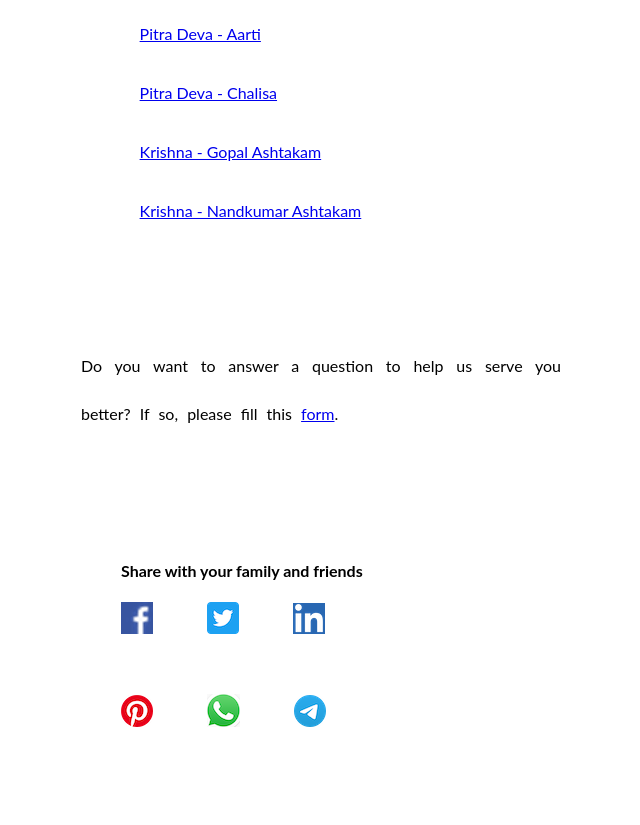
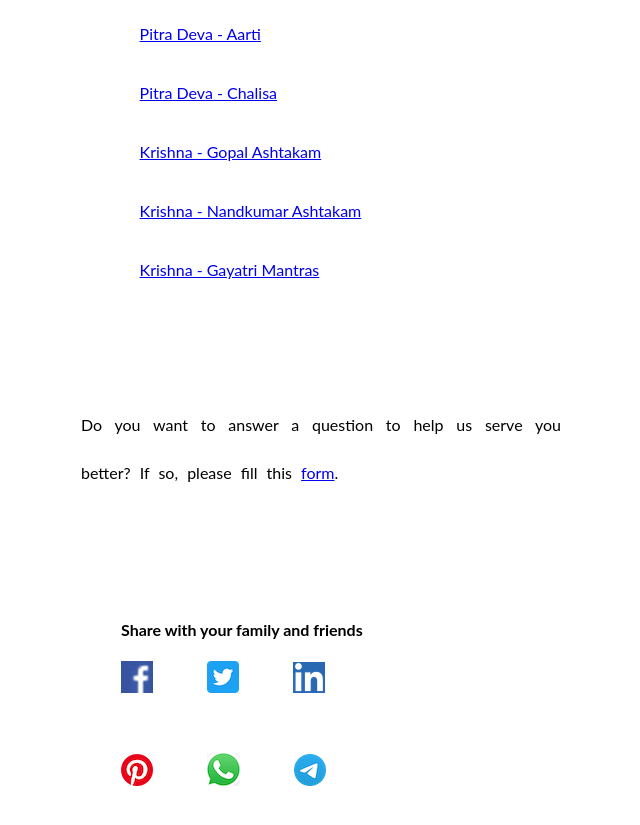
Before and after one commit to abhishekdjoshi/abhishekdjoshi.kclstr.io, a Jekyll site: the page mantras.html, which Jekyll copies as it is, in a window 1280 px wide and 900 px high, scrolled down 3435 px. Shown: the top 825 px of the window, without its empty margins (319-959 px from the left). Built offline with Jekyll 4.4.1, drawn with Linux system fonts in a browser that asks for light colours; a script that is not in the unit is left out.

Commit message:
Update mantras.html

```diff
--- a/mantras.html
+++ b/mantras.html
@@ -515,6 +515,13 @@
             >
           </td>
         </tr>
+        <tr>
+          <td>
+            <a href="/pages/krishna/gayatri_mantra.html" target="_blank"
+              >Krishna - Gayatri Mantras</a
+            >
+          </td>
+        </tr>
       </table>
 
       <br /><br />
```
